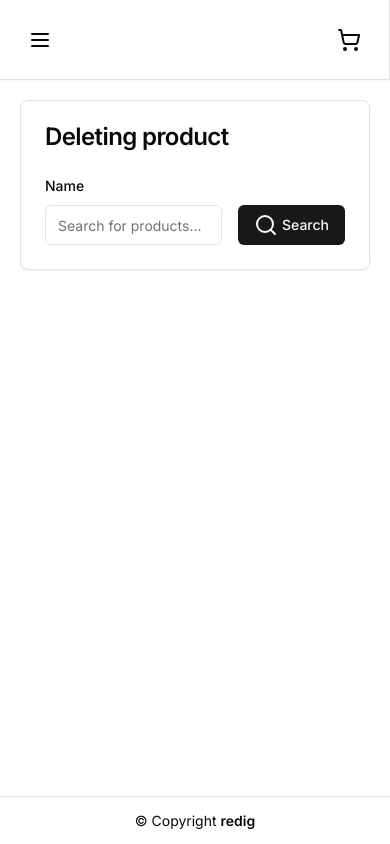
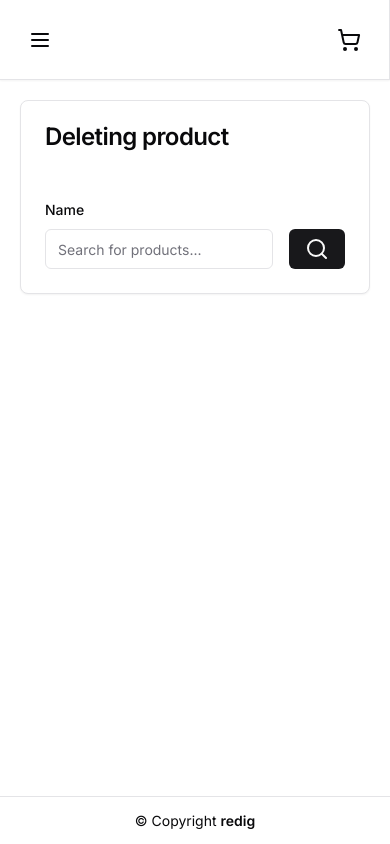
Before and after one commit to luizredig/bakery-with-next-js, a Next.js app: page /form/delete/product in a window 390 px wide. Built offline with nearby package versions, Linux system fonts and the light colour scheme.

Commit message:
style: update styles on the product find form and the product delete form

```diff
--- a/app/(forms)/form/delete/product/page.tsx
+++ b/app/(forms)/form/delete/product/page.tsx
@@ -66,11 +66,11 @@ const Page = () => {
           <CardTitle>Deleting product</CardTitle>
         </CardHeader>
 
-        <CardContent>
+        <CardContent className="p-0">
           <Form {...form}>
             <form
               onSubmit={form.handleSubmit(handleSubmit)}
-              className="flex flex-col gap-2"
+              className="flex flex-col gap-2 p-6"
             >
               {/* Name */}
               <FormField
@@ -92,7 +92,7 @@ const Page = () => {
                       <Button className="flex flex-row gap-1" type="submit">
                         <SearchIcon />
 
-                        <p>Search</p>
+                        <p className="hidden sm:flex">Search</p>
                       </Button>
                     </div>
 
@@ -104,10 +104,10 @@ const Page = () => {
           </Form>
 
           {filteredProducts.length > 0 ? (
-            <>
-              <h1 className="mt-5 text-2xl font-semibold">Results</h1>
+            <div className="flex h-full w-full flex-col">
+              <h1 className="mt-5 px-6 text-2xl font-semibold">Results</h1>
 
-              <div className="scrollbar mt-5 flex flex-row gap-5 overflow-x-auto p-1">
+              <div className="scrollbar flex flex-row gap-5 overflow-x-auto px-6 py-5">
                 {filteredProducts.map((product) => (
                   <EditableProductItem
                     key={product.id}
@@ -116,7 +116,7 @@ const Page = () => {
                   />
                 ))}
               </div>
-            </>
+            </div>
           ) : (
             hasUserMadeASearch && <p className="mt-5">No results was found.</p>
           )}
--- a/app/(forms)/form/find/product/page.tsx
+++ b/app/(forms)/form/find/product/page.tsx
@@ -66,11 +66,11 @@ const Page = () => {
           <CardTitle>Finding product</CardTitle>
         </CardHeader>
 
-        <CardContent>
+        <CardContent className="p-0">
           <Form {...form}>
             <form
               onSubmit={form.handleSubmit(handleSubmit)}
-              className="flex flex-col gap-2"
+              className="flex flex-col gap-2 p-6"
             >
               {/* Name */}
               <FormField
@@ -92,7 +92,7 @@ const Page = () => {
                       <Button className="flex flex-row gap-1" type="submit">
                         <SearchIcon />
 
-                        <p>Search</p>
+                        <p className="hidden sm:flex">Search</p>
                       </Button>
                     </div>
 
@@ -104,15 +104,15 @@ const Page = () => {
           </Form>
 
           {filteredProducts.length > 0 ? (
-            <>
-              <h1 className="mt-5 text-2xl font-semibold">Results</h1>
+            <div className="flex h-full w-full flex-col">
+              <h1 className="mt-5 px-6 text-2xl font-semibold">Results</h1>
 
-              <div className="scrollbar mt-5 flex flex-row gap-5 overflow-x-auto">
+              <div className="scrollbar flex flex-row gap-5 overflow-x-auto px-6 py-5">
                 {filteredProducts.map((product) => (
                   <ProductItem key={product.id} product={product} />
                 ))}
               </div>
-            </>
+            </div>
           ) : (
             hasUserMadeASearch && <p className="mt-5">No results was found.</p>
           )}
```
